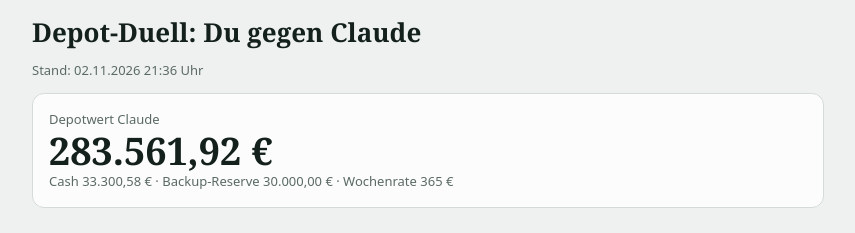
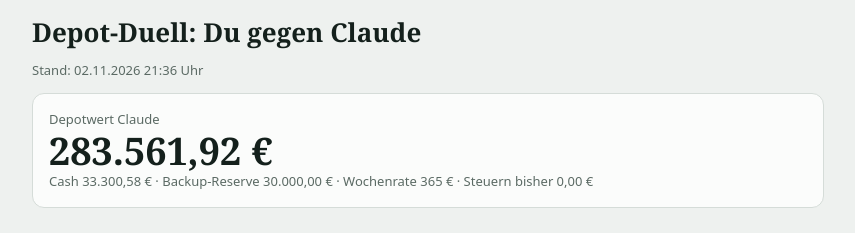
Before and after one commit to KillerplautzeHeadUp/DepotDuell, a plain HTML site: page docs/index.html in a window 1280 px wide. Shown: the top 233 px of the page, without its empty margins (212-1067 px from the left). Drawn offline with Linux system fonts and the light colour scheme.

Commit message:
Add files via upload

```diff
--- a/docs/index.html
+++ b/docs/index.html
@@ -43,7 +43,7 @@ const perf=(a,ref)=>{const b=at(a,ref);return b?(a[a.length-1].v/b.v-1)*100:null
 fetch('data.json?'+Date.now()).then(r=>r.json()).then(d=>{
  document.getElementById('upd').textContent='Stand: '+d.updated;
  document.getElementById('val').textContent=f(d.value)+' €';
- document.getElementById('sub').textContent='Cash '+f(d.cash)+' € · Backup-Reserve '+f(d.reserve)+' € · Wochenrate '+f(d.rate,0)+' €';
+ document.getElementById('sub').textContent='Cash '+f(d.cash)+' € · Backup-Reserve '+f(d.reserve)+' € · Wochenrate '+f(d.rate,0)+' € · Steuern bisher '+f(d.tax_paid||0)+' €';
  const C=d.series.map(s=>({date:s.date,v:s.idx})),B=d.series.map(s=>({date:s.date,v:s.bench})),U=d.user.map(s=>({date:s.date,v:s.idx}));
  const L=C[C.length-1].date,dt=new Date(L),iso=x=>x.toISOString().slice(0,10);
  const refs=[['Heute',C.length>1?C[C.length-2].date:'0'],['Monat',iso(new Date(dt.getFullYear(),dt.getMonth(),0))],
```
